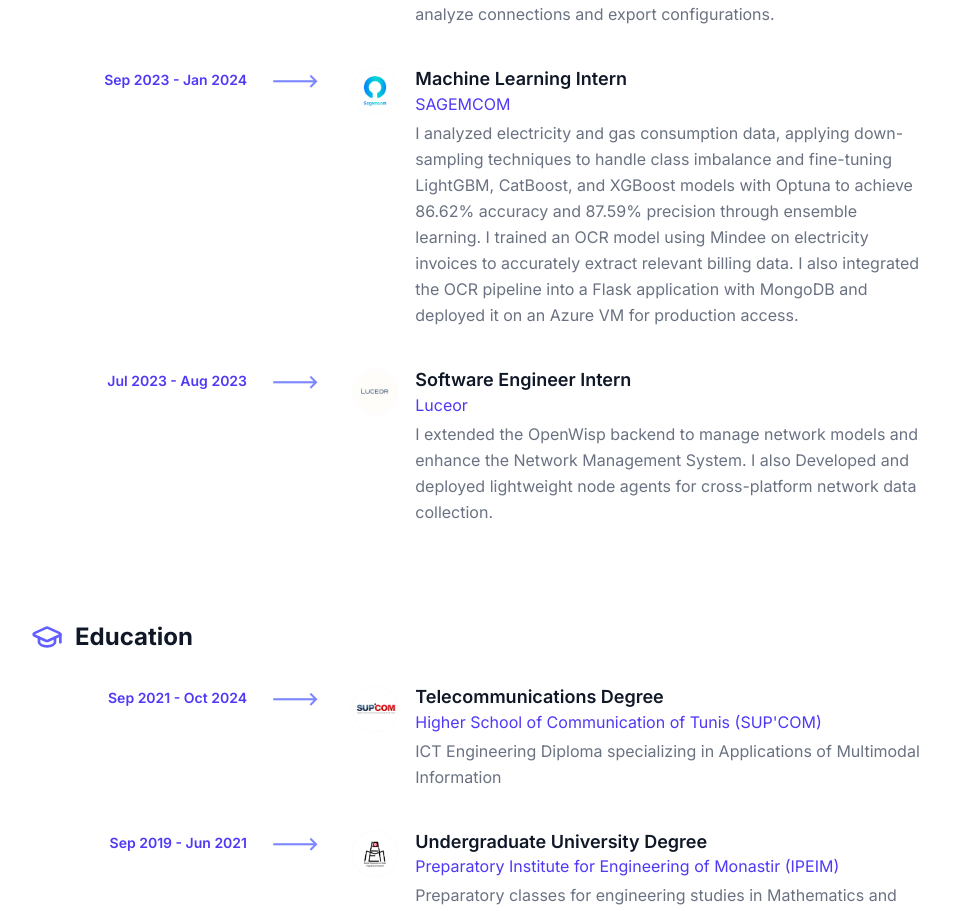
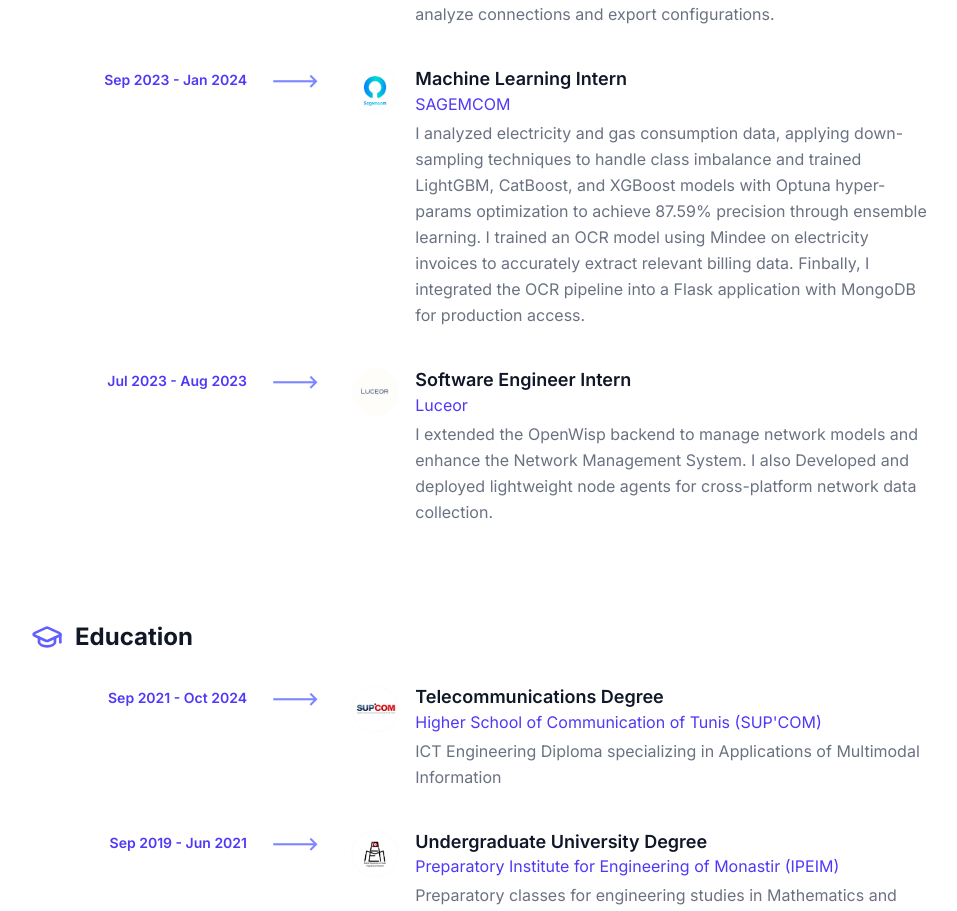
Before and after one commit to Aymen568/Aymen568.github.io, a React (Vite) app: page / in a window 1280 px wide. Shown: the part 964-1875 px from the top of the page, without its empty margins (289-1246 px from the left). Built offline with nearby package versions, Linux system fonts and the light colour scheme.

Commit message:
fix: changed Sagemcom experience data description

```diff
--- a/src/data/JourneyData.ts
+++ b/src/data/JourneyData.ts
@@ -65,7 +65,7 @@ export const experience: Experience[] = [
     role: "Machine Learning Intern",
     company: "SAGEMCOM",
     year: "Sep 2023 - Jan 2024",
-    description: "I analyzed electricity and gas consumption data, applying down-sampling techniques to handle class imbalance and fine-tuning LightGBM, CatBoost, and XGBoost models with Optuna to achieve 86.62% accuracy and 87.59% precision through ensemble learning. I trained an OCR model using Mindee on electricity invoices to accurately extract relevant billing data. I also integrated the OCR pipeline into a Flask application with MongoDB and deployed it on an Azure VM for production access.",
+    description: "I analyzed electricity and gas consumption data, applying down-sampling techniques to handle class imbalance and trained LightGBM, CatBoost, and XGBoost models with Optuna hyper-params optimization to achieve 87.59% precision through ensemble learning. I trained an OCR model using Mindee on electricity invoices to accurately extract relevant billing data. Finbally, I integrated the OCR pipeline into a Flask application with MongoDB for production access.",
     logoPath: `${base}assets/Sagemcom.png`,
     companyLink: "https://www.sagemcom.com/"
   },
```
